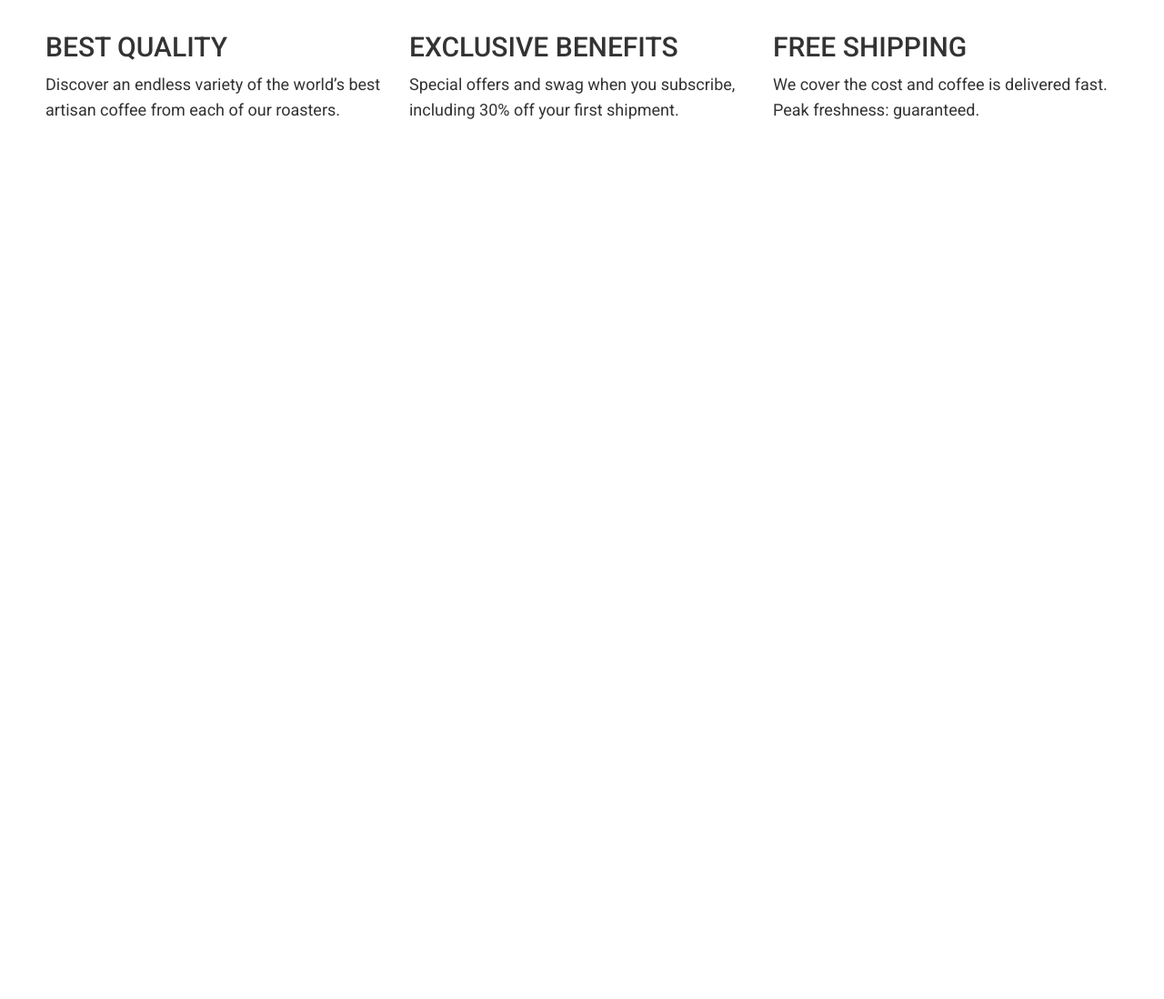
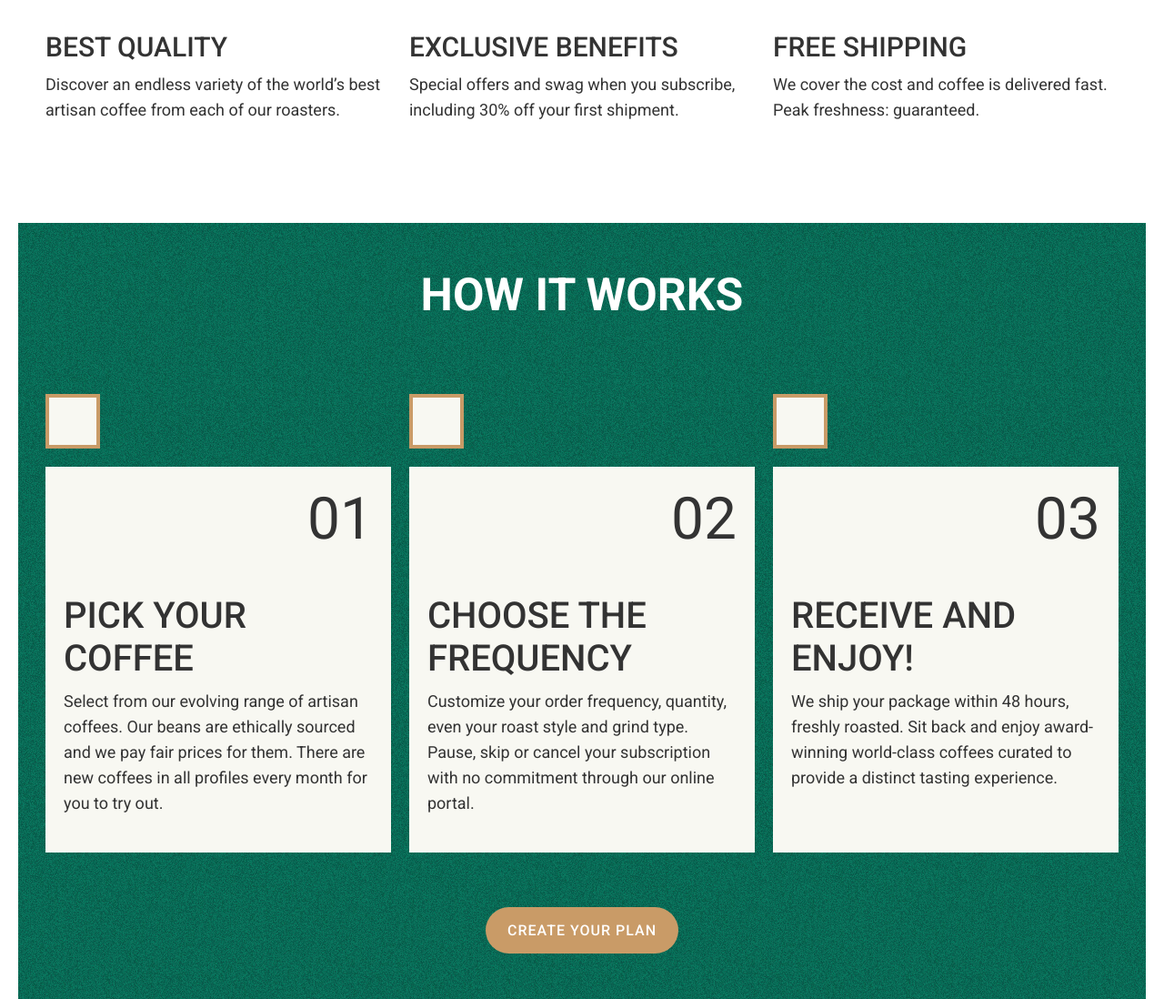
Before and after one commit to Dilshodbek48/coffee-roasters-48, a plain HTML site: page index.html in a window 1280 px wide. Shown: the part 3388-4486 px from the top of the page at 91% size. Before the commit the page ends 3683 px from the top, so only its background shows below. Drawn offline with Linux system fonts and the light colour scheme.

Commit message:
Add how-it-works section

```diff
--- a/css/styles.css
+++ b/css/styles.css
@@ -400,81 +400,92 @@ img {
 }
 
 
+/* HOW-IT-WORKS */
+.how-it-works-inner {
+  padding: 50px 30px;
+  background-color: var(--accent-color-green);
+  background-image: url(../img/green-bg.jpg);
+  text-align: center;
+}
 
+.how-it-works-heading {
+  margin-top: 0;
+  margin-bottom: 80px;
+  font-size: 50px;
+  line-height: normal;
+  color: #fff;
+  text-align: center;
+  text-transform: uppercase;
+}
 
+.how-it-works-list {
+  display: flex;
+  padding: 0;
+  margin: 0;
+  list-style: none;
+  margin-bottom: 60px;
+  margin-left: -20px;
+  text-align: left;
+  counter-reset: how-it-works;
+}
+
+.how-it-works-item {
+  display: flex;
+  flex-direction: column;
+  width: calc(100% / 3 - 20px);
+  margin-left: 20px;
+  counter-increment: how-it-works;
+}
+
+.how-it-works-item::before {
+  width: 60px;
+  height: 60px;
+  border: 4px solid var(--accent-color-light-brown);
+  margin-bottom: 20px;
+  background-color: var(--light-bg);
+  content: "";
+}
+
+.how-it-works-info {
+  flex-grow: 1;
+  display: flex;
+  flex-direction: column;
+  padding: 20px 20px 40px;
+  background-color: var(--light-bg);
+}
+
+.how-it-works-info::before {
+  align-self: flex-end;
+  margin-bottom: 45px;
+  font-size: 64px;
+  line-height: normal;
+  content: "0"counter(how-it-works);
+}
+
+.how-it-works-step-title {
+  margin-top: 0;
+  margin-bottom: 10px;
+  max-width: 250px;
+  font-size: 40px;
+  line-height: normal;
+  font-weight: 500;
+  text-transform: uppercase;
+}
+
+.how-it-works-step-text {
+  margin: 0;
+  font-size: 18px;
+  line-height: 28px;
+}
+
+.how-it-works-cta:focus {
+  outline-color: var(--accent-color-light-brown);
+}
 
 
 /* MANUAL-SECTION */
-/* .manual {
-display: flex;
-}
+/*
 
-.manual-section-content {
-padding: 50px 30px;
-margin-bottom: 50px;
-background-color: var(--green);
-}
-
-.manual-section-heading {
-display: flex;
-font-size: 50px;
-font-weight: 700;
-color: var(--main-color);
-justify-content: center;
-margin-top: 0;
-margin-bottom: 80px;
-}
-
-.manual-box-wrapper {
-display: flex;
-}
-
-.manual-boxes {
-display: flex;
-width: 100%;
-max-width: 966px;
-margin-bottom: 20px;
-justify-content: space-between;
-align-items: center;
-}
-
-.manual-box-item {
-width: 60px;
-height: 60px;
-background-color: var(--main-bg-color);
-border: 4px solid var(--dark-yellow);
-}
-
-.box-line {
-width: 393px;
-border-bottom: 3px dashed  var(--dark-yellow);
-}
-
-.manual-coffee-label-wrapper {
-display: flex;
-width: 373px;
-padding-left: 120px;
-padding-right: 38px;
-margin: 0;
-margin-top: -140px;
-}
-
-.manual-coffee-label {
-width:  190px;
-height: 156px;
-}
-
-.manual-grid {
-display: flex;
-justify-content: space-between;
-margin-bottom: 60px;
-}
-
-.manual-grid-item {
-width: 433px;
-padding: 20px 20px 40px;
-background-color: var(--main-bg-color);
-}
 
 .manual-grid-number {
 display: flex;
@@ -586,4 +597,8 @@ only screen and (                min-resolution: 2dppx){
   .index-features-inner {
     background-image: url(../img/index-features-bg@2x.jpg);
   }
+
+  .how-it-works-inner {
+    background-image: url(../img/green-bg@2x.jpg);
+  }
 }
--- a/index.html
+++ b/index.html
@@ -119,53 +119,42 @@
         </div>
       </div>
     </section>
-
+    <!-- HOW-IT-WORKS -->
+    <section class="how-it-works">
+      <div class="container">
+        <div class="how-it-works-inner">
+          <h2 class="how-it-works-heading">How it works</h2>
+          <ol class="how-it-works-list">
+            <li class="how-it-works-item">
+              <div class="how-it-works-info">
+                <h3 class="how-it-works-step-title">Pick your coffee</h3>
+                <p class="how-it-works-step-text">Select from our evolving range of artisan coffees. Our beans are ethically sourced and we pay fair prices for them. There are new coffees in all profiles every month for you to try out.</p>
+              </div>
+            </li>
+            <li class="how-it-works-item">
+              <div class="how-it-works-info">
+                <h3 class="how-it-works-step-title">Choose the frequency</h3>
+                <p class="how-it-works-step-text">Customize your order frequency, quantity, even your roast style and grind type. Pause, skip or cancel your subscription with no commitment through our online portal.</p>
+              </div>
+            </li>
+            <li class="how-it-works-item">
+              <div class="how-it-works-info">
+                <h3 class="how-it-works-step-title">Receive and enjoy!</h3>
+                <p class="how-it-works-step-text">We ship your package within 48 hours, freshly roasted. Sit back and enjoy award-winning world-class coffees curated to provide a distinct tasting experience.</p>
+              </div>
+            </li>
+          </ol>
+          <a class="how-it-works-cta  button button-brown" href="#">Create your plan</a>
+        </div>
+      </div>
+    </section>
   </main>
 
 
 
 
 
-  <!-- MANUAL -->
-  <!-- <section class="manual">
-    <div class="container">
-      <div class="manual-section-content">
-        <h2 class="manual-section-heading">How it works</h2>
-        <div class="manual-box-wrapper">
-          <div class="manual-boxes">
-            <div class="manual-box-item"></div>
-            <div class="box-line"></div>
-            <div class="manual-box-item"></div>
-            <div class="box-line"></div>
-            <div class="manual-box-item"></div>
-          </div>
-          <div class="manual-coffee-label-wrapper">
-            <img class="manual-coffee-label" src="/img/manual-coffee-label.svg" alt="#" width="216" height="156">
-          </div>
-        </div>
-        <div class="manual-grid">
-          <article class="manual-grid-item">
-            <div class="manual-grid-number">01</div>
-            <h3 class="manual-grid-title">Pick your coffee</h3>
-            <p class="manual-grid-text">Select from our evolving range of artisan coffees. Our beans are ethically sourced and we pay fair prices for them. There are new coffees in all profiles every month for you to try out.</p>
-          </article>
-          <article class="manual-grid-item">
-            <div class="manual-grid-number">02</div>
-            <h3 class="manual-grid-title">Choose the frequency</h3>
-            <p class="manual-grid-text">Customize your order frequency, quantity, even your roast style and grind type. Pause, skip or cancel your subscription with no commitment through our online portal.</p>
-          </article>
-          <article class="manual-grid-item">
-            <div class="manual-grid-number">03</div>
-            <h3 class="manual-grid-title">Receive and enjoy!</h3>
-            <p class="manual-grid-text">We ship your package within 48 hours, freshly roasted. Sit back and enjoy award-winning world-class coffees curated to provide a distinct tasting experience.</p>
-          </article>
-        </div>
-        <div class="manual-grid-button-wrapper">
-          <button class="manual-grid-button button" type="submit">Create your plan</button>
-        </div>
-      </div>
-    </div>
-  </section> -->
+
 
   <!-- SITE-FOOTER -->
  <!--  <footer class="site-footer">
```
Also changed, not shown: img/green-bg.jpg (added), img/green-bg@2x.jpg (added).
